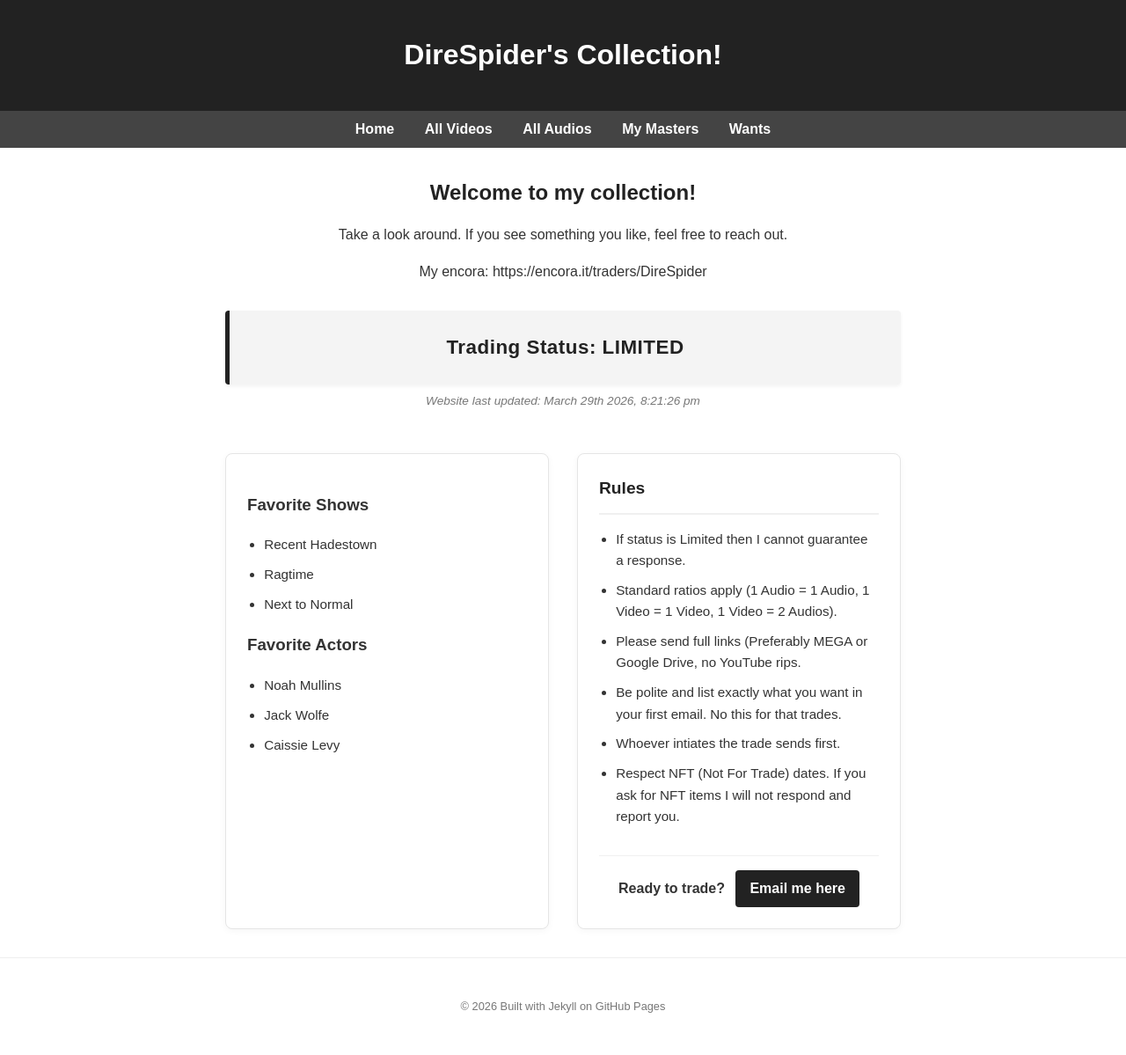
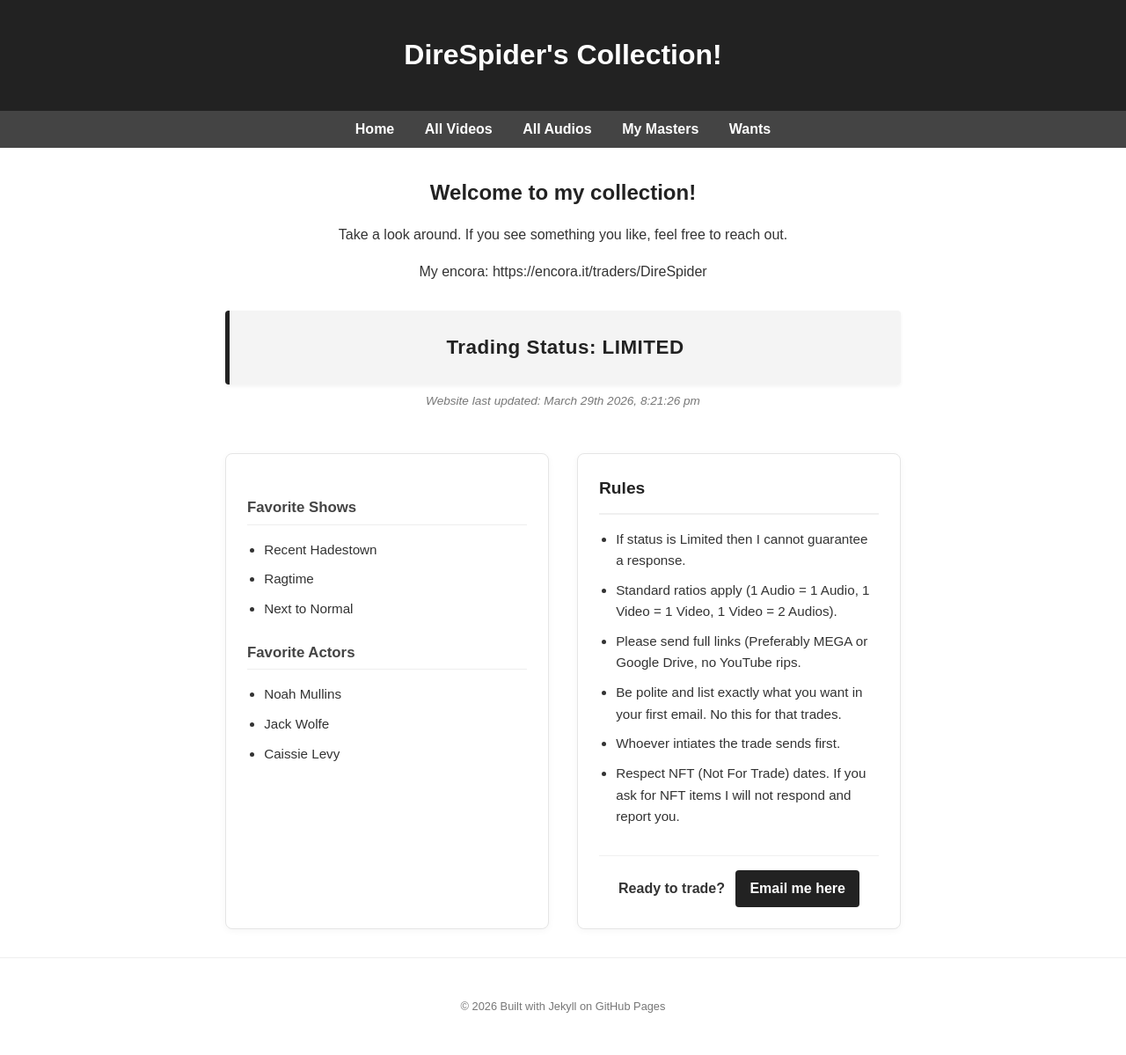
Before and after one commit to DireSpider/direspider.github.io, a Jekyll site: the page built from index.html, in a window 1280 px wide. Shown: the whole page at 88% size. Built offline with Jekyll 4.4.1, drawn with Linux system fonts in a browser that asks for light colours.

Commit message:
Add styles for split-column h3 elements

```diff
--- a/css/style.css
+++ b/css/style.css
@@ -188,6 +188,15 @@ body { font-family: sans-serif; line-height: 1.6; margin: 0; color: #333; }
     font-size: 1.2rem;
 }
 
+.split-column h3 {
+    color: #444;
+    font-size: 1.05rem;
+    margin-top: 1.5rem;
+    margin-bottom: 0.5rem;
+    border-bottom: 1px solid #eee;
+    padding-bottom: 0.3rem;
+}
+
 .split-column ul {
     padding-left: 1.2rem;
 }
```
